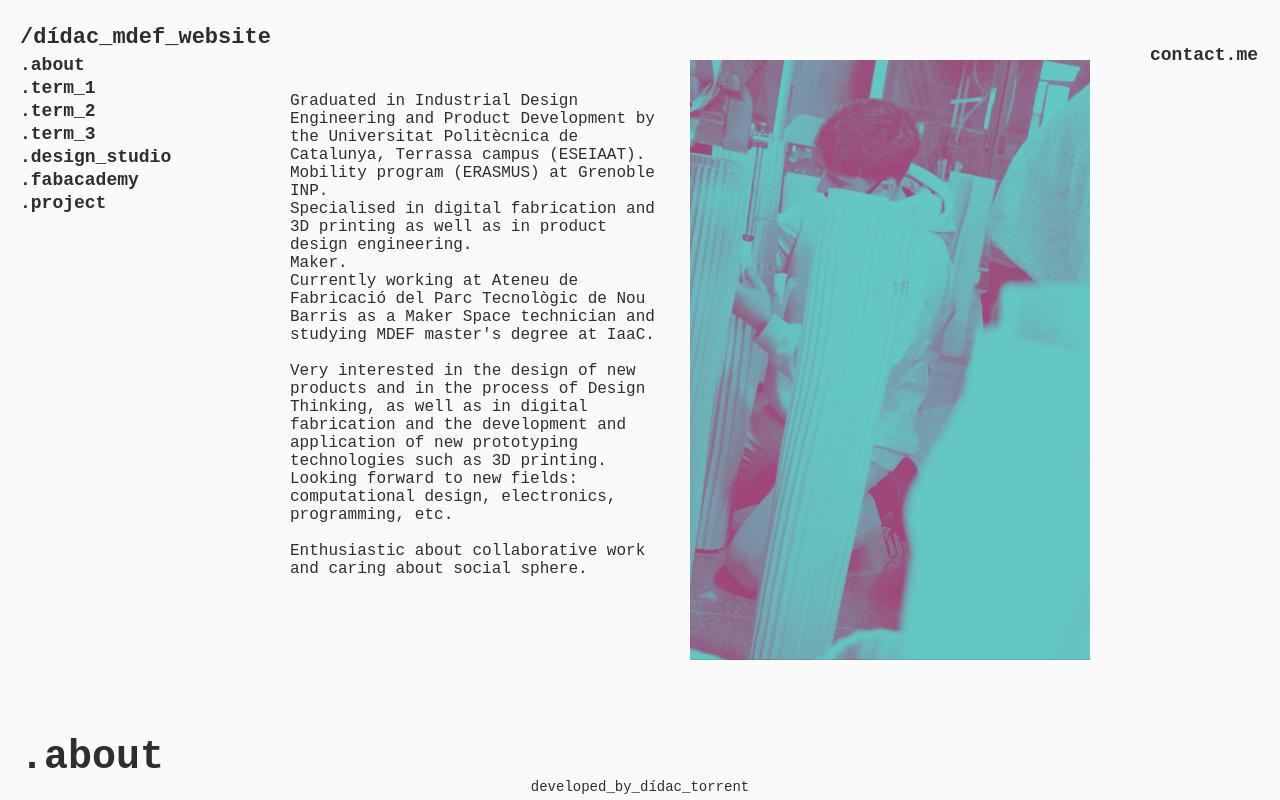
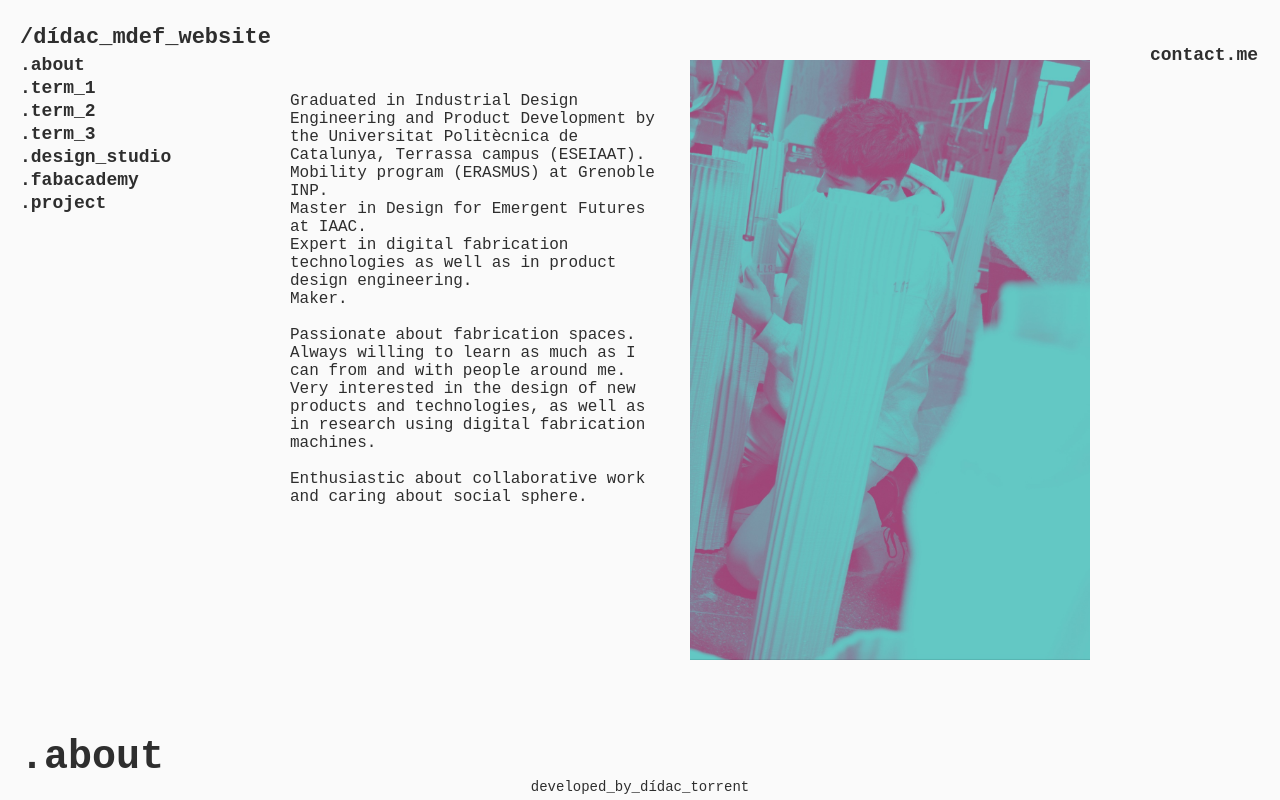
Before and after one commit to didac-torrent/mdef, a plain HTML site: page pages/about.html in a window 1280 px wide. Drawn offline with Linux system fonts and the light colour scheme.

Commit message:
Bio update

```diff
--- a/pages/about.html
+++ b/pages/about.html
@@ -49,18 +49,15 @@
                     <p>Graduated in Industrial Design Engineering and Product Development
                         by the Universitat Politècnica de Catalunya, Terrassa campus (ESEIAAT). <br>
                         Mobility program (ERASMUS) at Grenoble INP. <br>
-                        Specialised in digital fabrication and 3D printing as well as in product
+                        Master in Design for Emergent Futures at IAAC. <br>
+                        Expert in digital fabrication technologies as well as in product
                         design engineering. <br>
-                        Maker. <br>
-                        Currently working at Ateneu de Fabricació del Parc Tecnològic de
-                        Nou Barris as a Maker Space technician and studying MDEF master's degree
-                        at IaaC. <br><br>
+                        Maker. <br><br>
 
-                        Very interested in the design of new products and in the process of
-                        Design Thinking, as well as in digital fabrication and the development
-                        and application of new prototyping technologies such as 3D printing. <br>
-                        Looking forward to new fields: computational design, electronics, programming, etc.
-                        <br><br>
+                        Passionate about fabrication spaces. Always willing to learn as much as I can
+                        from and with people around me. <br>
+                        Very interested in the design of new products and technologies, as well as in research using
+                        digital fabrication machines. <br><br>
 
                         Enthusiastic about collaborative work and caring about social sphere.
                     </p>
```
Also changed, not shown: pages/contact.html (+1 -1 lines).
